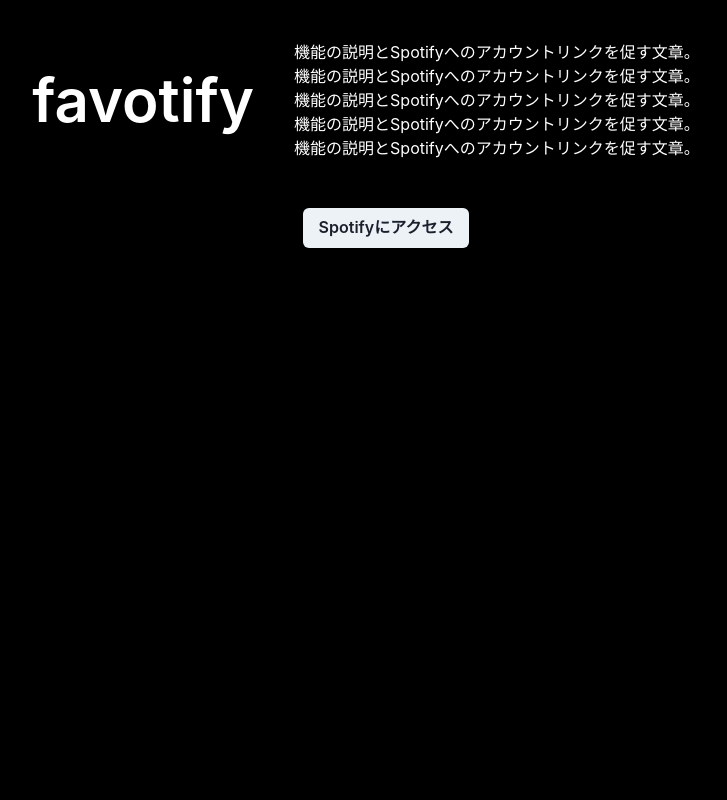
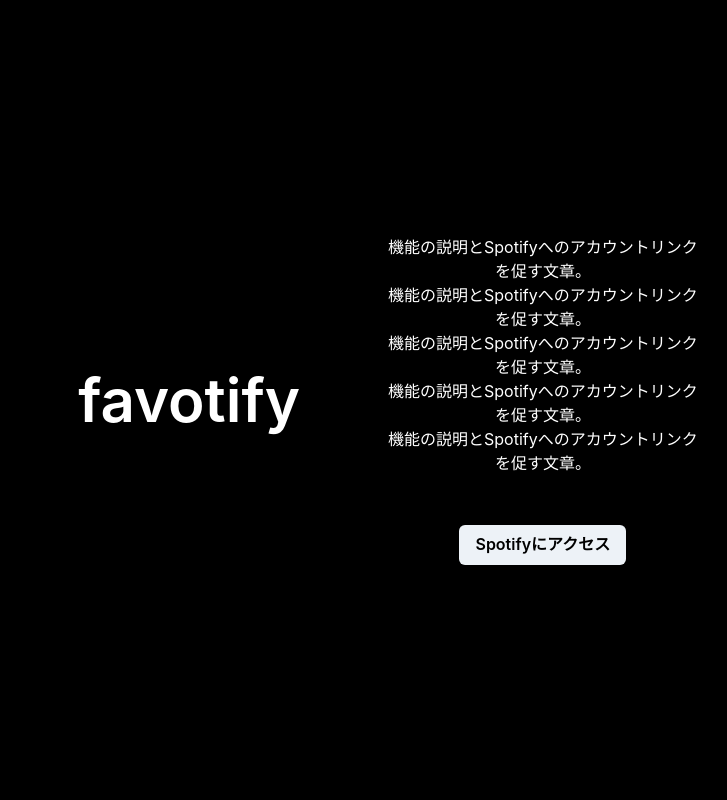
Before and after one commit to tokku5552/favotify, a Next.js app: page / in a window 1280 px wide. Shown: the top 800 px of the page, without its empty margins (254-981 px from the left). Built offline with nearby package versions, Linux system fonts and the light colour scheme.

Commit message:
wip Vstack削除

```diff
--- a/src/pages/index.tsx
+++ b/src/pages/index.tsx
@@ -1,4 +1,4 @@
-import { Button, Flex, HStack, Link, Stack, Text, VStack ,Box} from '@chakra-ui/react';
+import { Box, Button, Flex, HStack, Link, Stack, Text } from '@chakra-ui/react';
 import type { NextPage } from 'next';
 
 const Home: NextPage = () => {
@@ -6,10 +6,10 @@
     <>
       <Flex
         minH={'100vh'}
+        align="center"
         justify={'center'}
         backgroundColor={'black'}
       >
-        <VStack>
         <HStack
           textAlign={'center'}
           spacing={{ base: 8, md: 10 }}
@@ -21,11 +21,12 @@
             textAlign={'center'}
             as={'span'}
             color={'#FFFFFF'}
-
+            width="50%"
           >
             favotify
           </Text>
           <Text
+            width="50%"
             color={'#FFFFFF'}
           >
             機能の説明とSpotifyへのアカウントリンクを促す文章。
@@ -38,6 +39,16 @@
             <br />
             機能の説明とSpotifyへのアカウントリンクを促す文章。
             <br />
+            <Link
+              href='/top'
+            >
+              <Button
+                color={'black'}
+                margin="50px 0 0 0"
+              >
+                Spotifyにアクセス
+              </Button>
+            </Link>
           </Text>
           <Stack
             direction={'column'}
@@ -47,14 +58,7 @@
           >
           </Stack>
         </HStack>
-          <Link
-            href='/top'
-          >
-            <Button>
-              Spotifyにアクセス
-            </Button>
-          </Link>
-        </VStack>
+
       </Flex>
       <Box
         bg="green.500"
```
Lines whose indentation alone changed are shown as unchanged.
